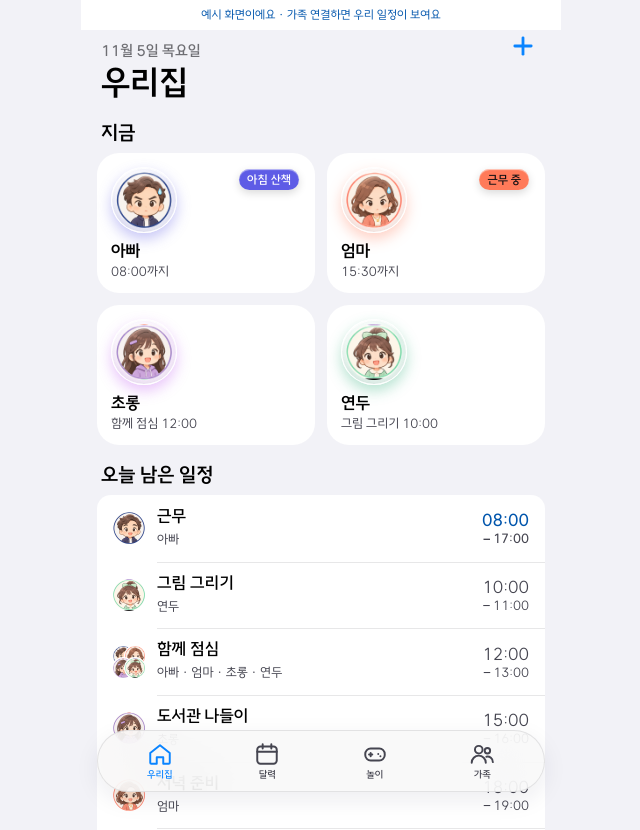
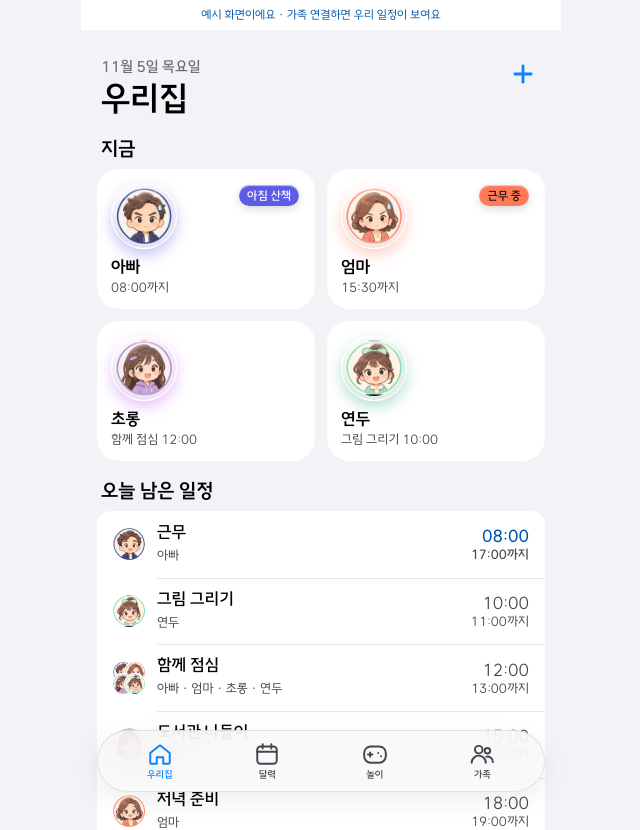
Before and after one commit to 99ksy9990-bot/family-scheduler, a React (Vite) app: page / in a window 1280 px wide. Shown: the top 830 px of the page, without its empty margins (319-959 px from the left). Built offline with nearby package versions, Linux system fonts and the light colour scheme; no server answers.

Commit message:
Header below iOS top edge, '까지' end times, taller play icon
Co-Authored-By: Claude Opus 5.5 <noreply@anthropic.com>
Claude-Session: https://claude.ai/code/session_01J64WuXXxc8T2pXg14Mz4Qb

```diff
--- a/src/v2/components/TabIcon.jsx
+++ b/src/v2/components/TabIcon.jsx
@@ -2,7 +2,7 @@ export default function TabIcon({ name }) {
   return <svg viewBox="0 0 24 24" aria-hidden="true">
     {name === 'today' && <path d="M3 11 12 4l9 7v9a1 1 0 0 1-1 1h-5v-6h-6v6H4a1 1 0 0 1-1-1z" />}
     {name === 'calendar' && <><rect x="3" y="5" width="18" height="16" rx="3" /><path d="M3 10h18M8 3v4M16 3v4" /></>}
-    {name === 'play' && <><rect x="3" y="7" width="18" height="11" rx="5" /><path d="M8 11v3M6.5 12.5h3M15 12h.01M17 14h.01" /></>}
+    {name === 'play' && <><rect x="2" y="5" width="20" height="15" rx="6" /><path d="M7.5 10.5v4M5.5 12.5h4M15 11h.01M17.5 14h.01" /></>}
     {name === 'family' && <><circle cx="9" cy="8" r="3.5" /><path d="M2.5 20a6.5 6.5 0 0 1 13 0" /><circle cx="17" cy="9" r="2.5" /><path d="M16 14.5a5 5 0 0 1 6 5" /></>}
   </svg>
 }
--- a/src/v2/components/TimeCell.jsx
+++ b/src/v2/components/TimeCell.jsx
@@ -1,5 +1,5 @@
 export default function TimeCell({ row }) {
-  const start = row.carryover ? `~${row.displayEnd}` : row.displayStart || (row.task ? '시간 없음' : '하루 종일')
-  const end = !row.carryover && row.displayEnd ? `– ${row.crossesMidnight ? '내일 ' : ''}${row.displayEnd}` : ''
+  const start = row.carryover ? `${row.displayEnd}까지` : row.displayStart || (row.task ? '시간 없음' : '하루 종일')
+  const end = !row.carryover && row.displayEnd ? `${row.crossesMidnight ? '내일 ' : ''}${row.displayEnd}까지` : ''
   return <time className={`time-cell${row.carryover ? ' is-carryover' : ''}`}><span className="time-start">{start}</span><span className="time-end" aria-hidden={!end}>{end || '\u00a0'}</span></time>
 }
--- a/src/v2/styles/tabs.css
+++ b/src/v2/styles/tabs.css
@@ -97,3 +97,6 @@ main { padding-top: 12px; }
 /* 정사각형 칸 (사용자 2026-11-06) */
 .month-grid .calendar-day { height: auto; min-height: 0; aspect-ratio: 1; }
 #selected-heading { scroll-margin-top: 12px; }
+/* 아이폰 상단 흐림 영역(상태바 아래 가장자리 효과로 추정) 밖으로 머리 내리기 */
+.app-heading, .demo-banner + .app-heading { padding-top: max(16px, calc(env(safe-area-inset-top) + 28px)); }
+.header-add { top: calc(max(16px, calc(env(safe-area-inset-top) + 28px)) - 6px); }
```
Also changed, not shown: 1 other file (tests, documents, lock files or other folders).
